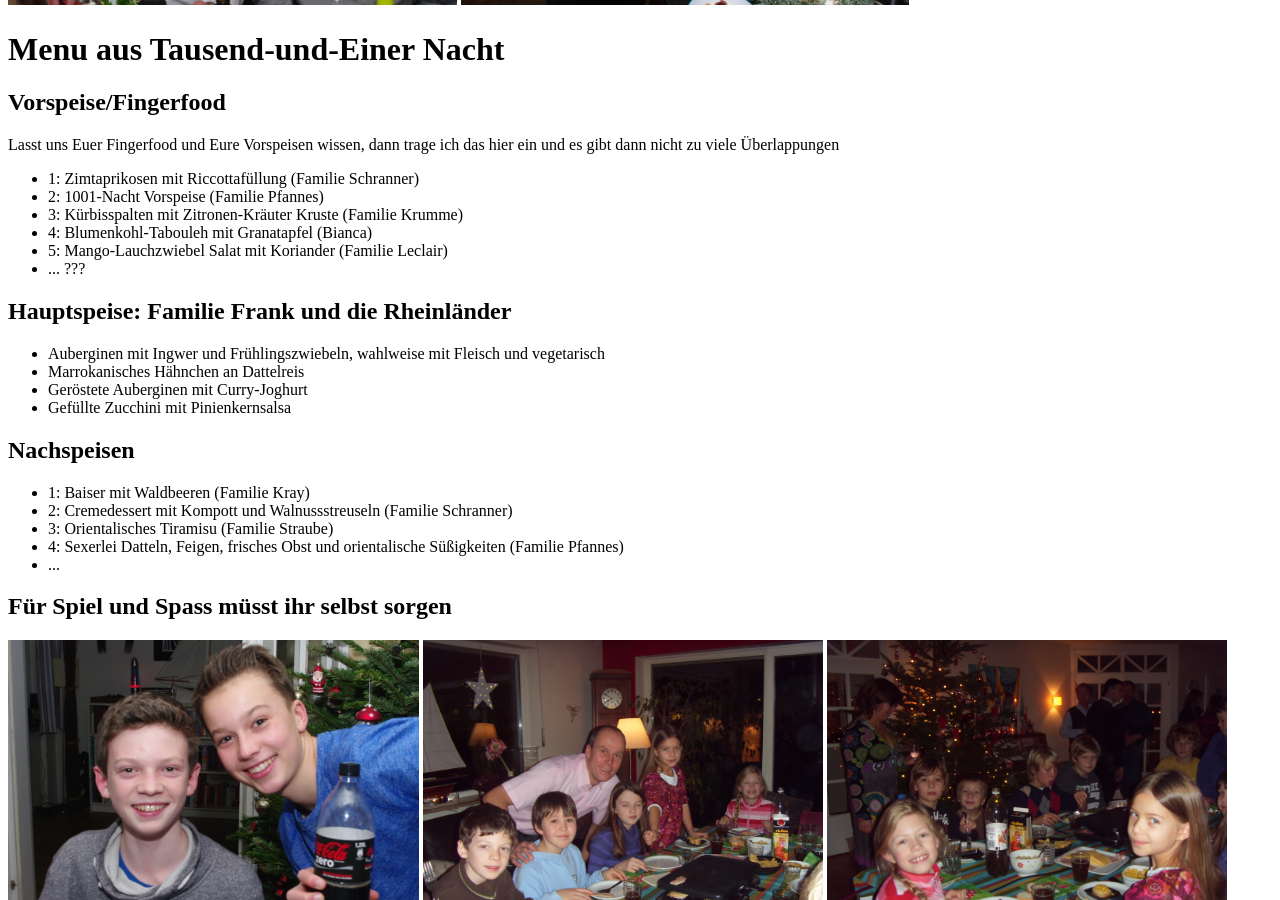
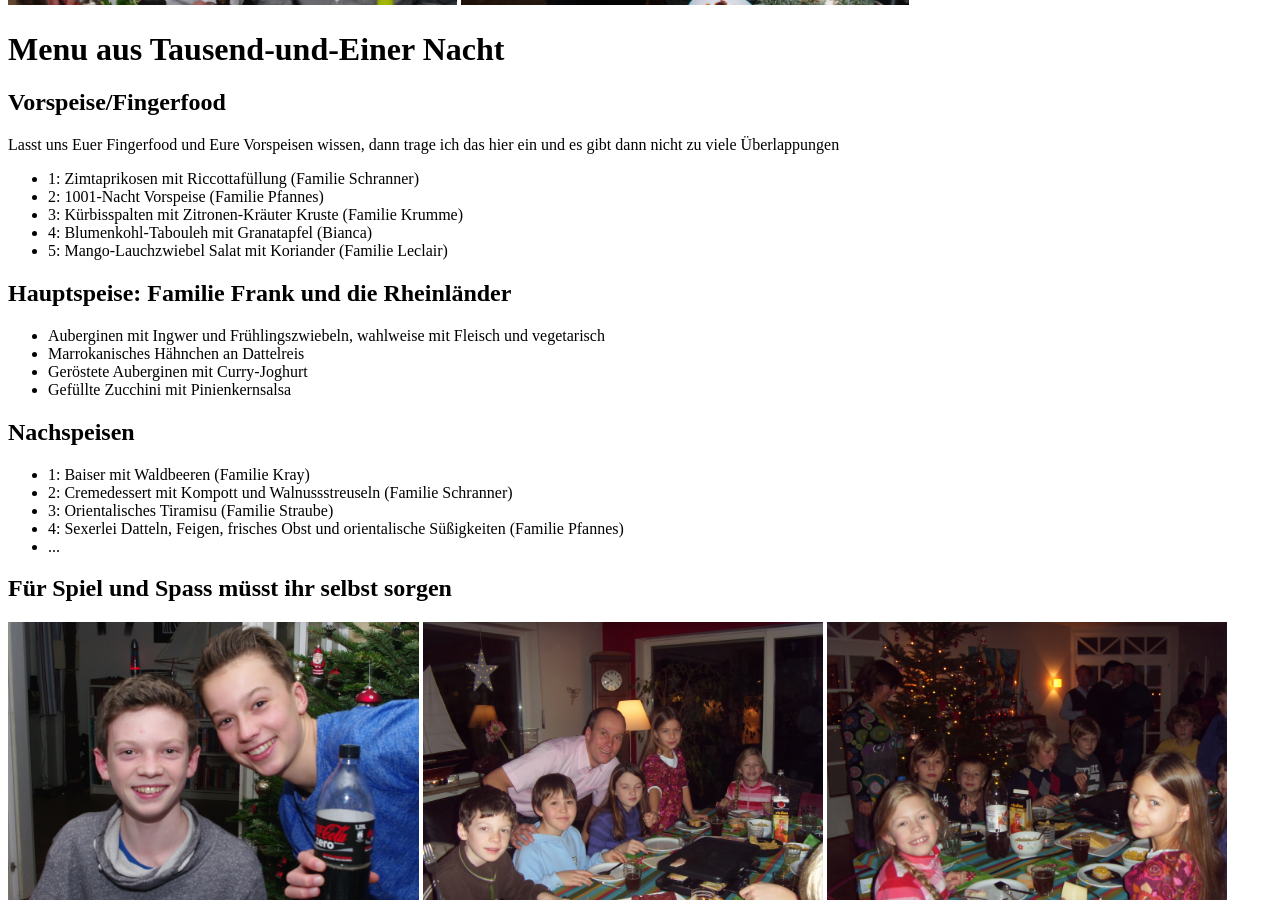
Before and after one commit to DiveDocs/Sylvester2023, a Jekyll site: the page built from index.markdown, in a window 1280 px wide and 900 px high, scrolled down 2202 px. Built offline with Jekyll 4.4.1, drawn with Linux system fonts in a browser that asks for light colours.

Commit message:
Remove placeholder item from index markdown
Removed placeholder list item from the index.

```diff
--- a/index.markdown
+++ b/index.markdown
@@ -69,8 +69,6 @@ Lasst uns Euer Fingerfood und Eure Vorspeisen wissen, dann trage ich das hier ei
 <li> 3: Kürbisspalten mit Zitronen-Kräuter Kruste (Familie Krumme)</li>
 <li> 4: Blumenkohl-Tabouleh mit Granatapfel (Bianca)</li>
 <li> 5: Mango-Lauchzwiebel Salat mit Koriander (Familie Leclair)</li>
-
-<li>... ??? </li>
 </ul>
 <h2> Hauptspeise: Familie Frank und die Rheinländer </h2>
 <ul>
```
